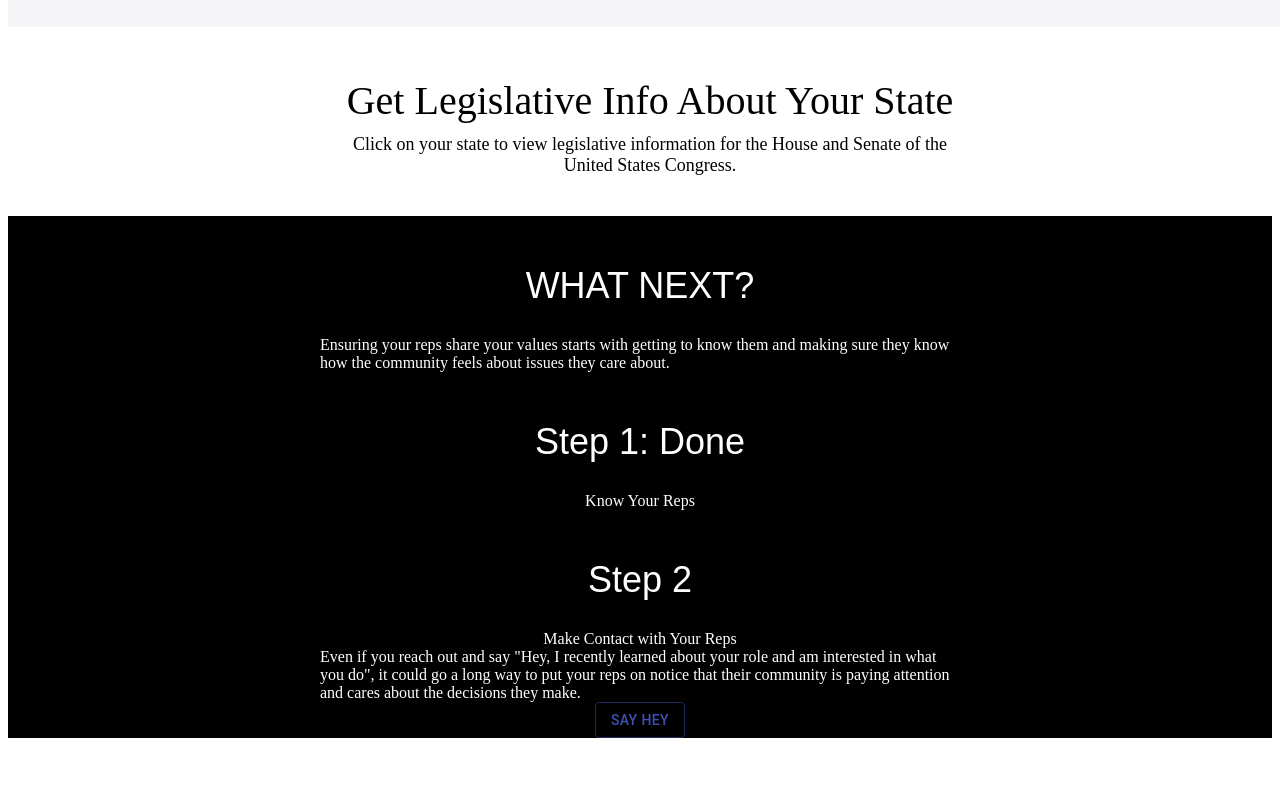
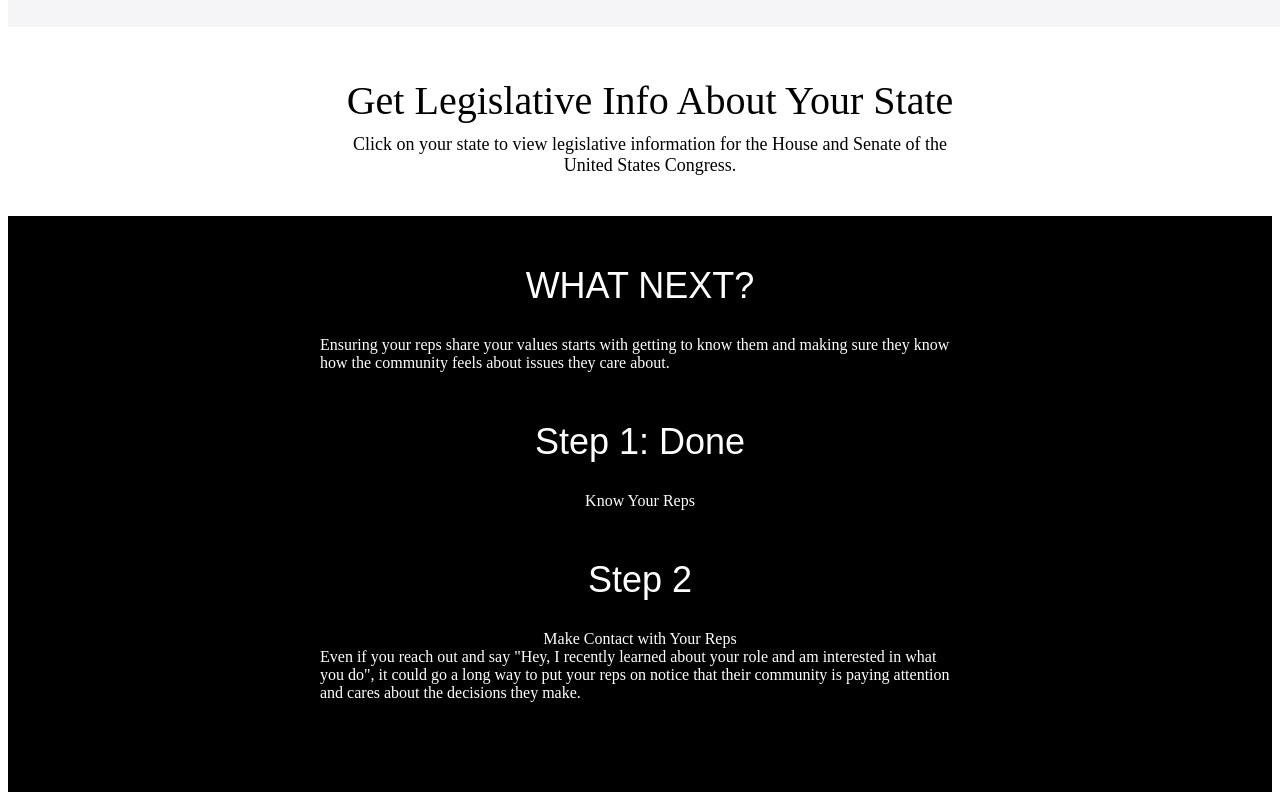
Before and after one commit to ejphung/informed-voter-project, a React (Create React App) app in the folder client/: page / in a window 1280 px wide. Shown: the part 1105-1905 px from the top of the page. Before the commit the page ends 1851 px from the top, so only its background shows below. Built offline with nearby package versions, Linux system fonts and the light colour scheme; no server answers; the HTML template or start-up script is replaced by a standard one.

Commit message:
Remove modal feature

```diff
--- a/client/src/WhatNext.jsx
+++ b/client/src/WhatNext.jsx
@@ -34,7 +34,12 @@ export default function WhatNext() {
       <Header>Step 2</Header>
       <div>Make Contact with Your Reps</div>
       <ContentContainer>Even if you reach out and say "Hey, I recently learned about your role and am interested in what you do", it could go a long way to put your reps on notice that their community is paying attention and cares about the decisions they make.</ContentContainer>
-      <ContactYourRep />
+      <br />
+      <br />
+      <br />
+      <br />
+      <br />
+      {/* <ContactYourRep /> */}
     </Container>
   );
 }
```
